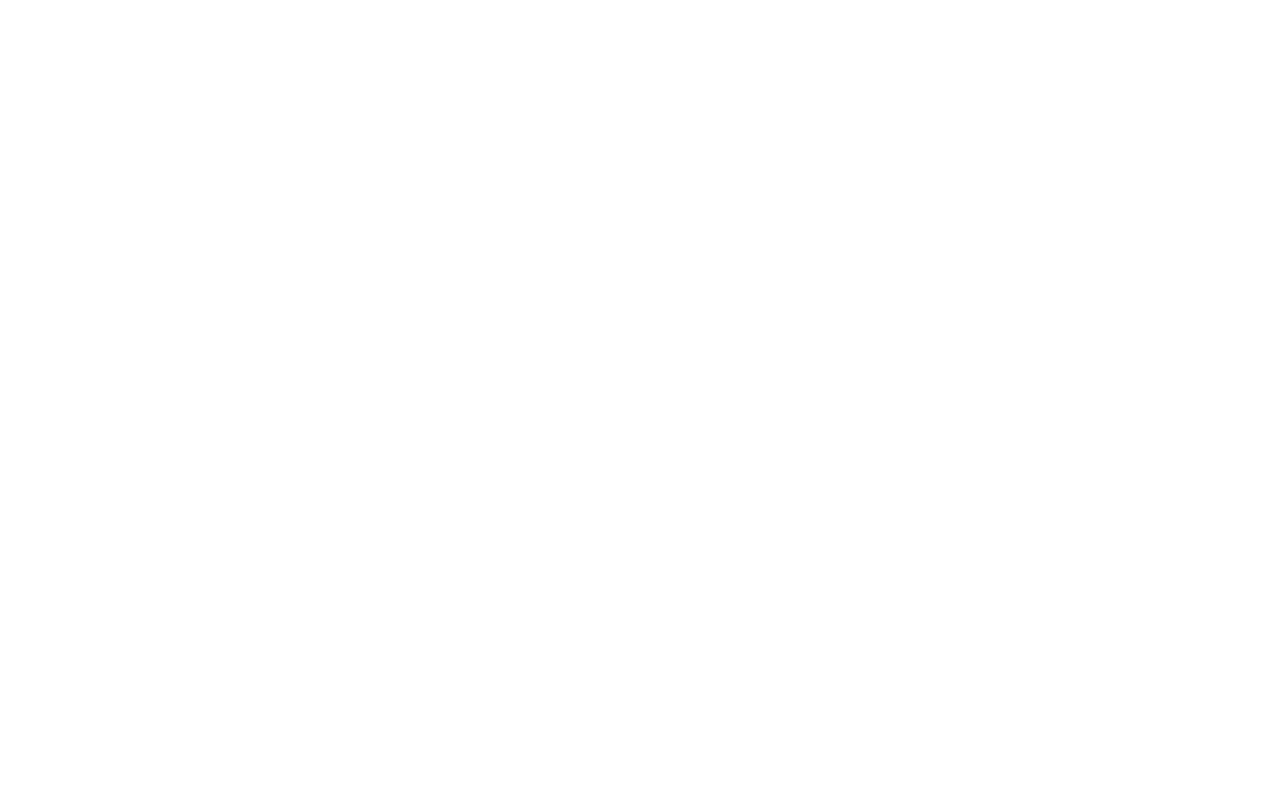
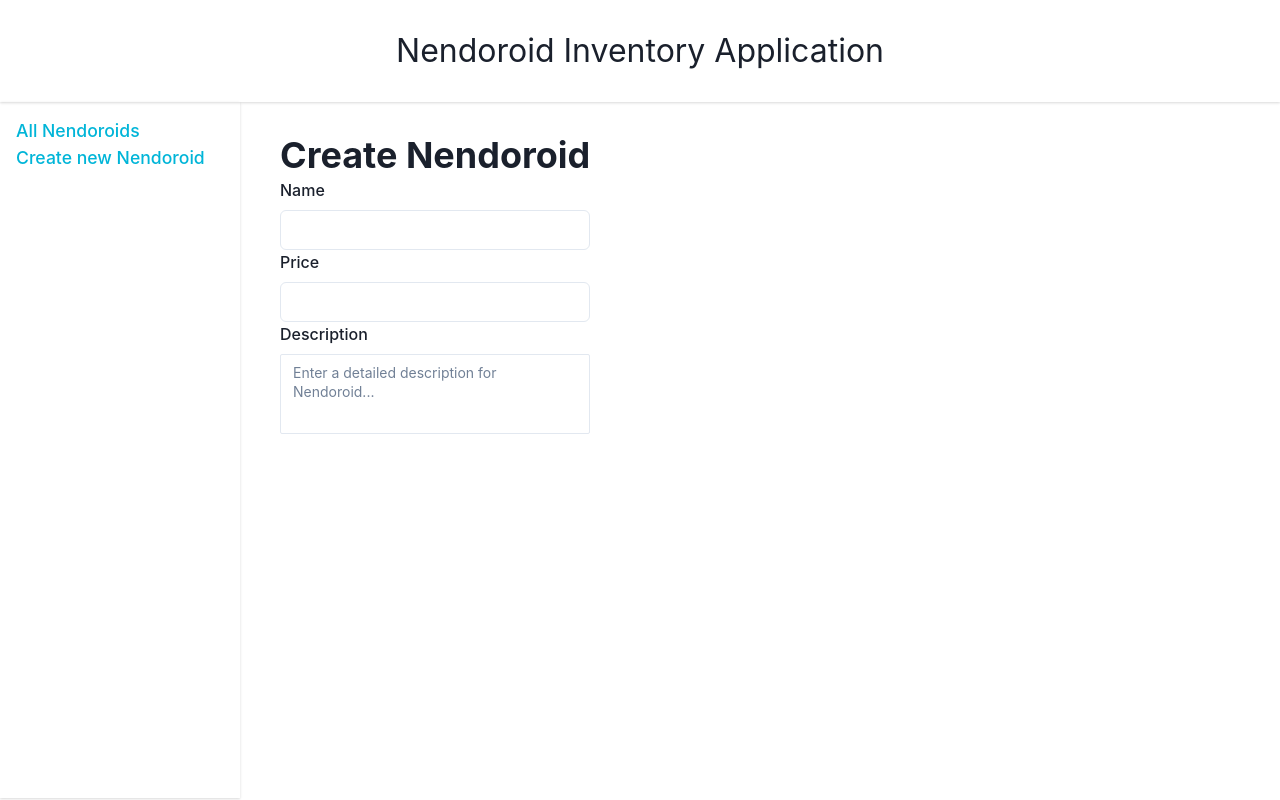
Before and after one commit to v-sudo29/inventory-application, a React (Vite) app in the folder client/: page /create in a window 1280 px wide. Before the commit this address had no page. Built offline with nearby package versions, Linux system fonts and the light colour scheme.

Commit message:
Make Create form UI, update Routes createBrowserRouter

```diff
--- a/client/src/App.tsx
+++ b/client/src/App.tsx
@@ -1,22 +1,33 @@
-import { BrowserRouter, Routes, Route } from 'react-router-dom'
+import {
+  createBrowserRouter,
+  createRoutesFromElements,
+  Route,
+  RouterProvider
+} from 'react-router-dom'
+
 import { ChakraProvider } from '@chakra-ui/react'
 import Layout from './components/Layout'
-import Home from './pages/Home'
+import NendoroidList from './pages/NendoroidList'
+import Create from './pages/Create'
+
+const router = createBrowserRouter(
+  createRoutesFromElements(
+    <Route path='/' element={<Layout/>}>
+      <Route index element={<NendoroidList/>} />
+      <Route path='create' element={<Create/>} />
+    </Route>
+  )
+)
 
 export default function App() {
   return (
     <ChakraProvider>
-      <BrowserRouter>
-        <Routes>
-          <Route path='/' element={<Layout/>}>
-            <Route index element={<Home/>} />
-          </Route>
-        </Routes>
-      </BrowserRouter>
+      <RouterProvider router={router}/>
     </ChakraProvider>
   )
 }
 
+// Reference
 {/* <Route path='/' element={<Layout/>}>
       <Route index element={<Home/>} />
       <Route path='anime-list' element={<AnimeList/>} />
--- a/client/src/components/Sidebar.tsx
+++ b/client/src/components/Sidebar.tsx
@@ -4,8 +4,9 @@
 export default function Sidebar() {
   const styles = {
     'display': 'flex',
-    'justifyContent': 'center',
-    'padding': '1rem'
+    'flexDirection': 'column',
+    'padding': '1rem',
+    'height': '100%'
   }
 
   return (
@@ -16,8 +17,9 @@
       fontSize='1.1rem'
       boxShadow='base'
     >
-      <nav className="nav-links" style={styles}>
-        <NavLink to='/'>Nendoroid List</NavLink>
+      <nav className="nav-links" style={styles as React.CSSProperties}>
+        <NavLink to='/'>All Nendoroids</NavLink>
+        <NavLink to='/create'>Create new Nendoroid</NavLink>
       </nav>
     </Stack>
   )
--- /dev/null
+++ b/client/src/pages/Create.tsx
@@ -0,0 +1,51 @@
+import {
+  Box,
+  Heading,
+  Input,
+  FormControl,
+  FormLabel,
+  FormErrorMessage,
+  Textarea
+ } from "@chakra-ui/react"
+import { Form } from "react-router-dom"
+import { useRef } from "react"
+
+export default function Create() {
+  const nameRef = useRef<HTMLInputElement | null>(null)
+  const priceRef = useRef<HTMLInputElement | null>(null)
+
+  const handleSubmit = (e: React.FormEvent<HTMLFormElement>) => {
+    e.preventDefault()
+  }
+
+  const nameError = nameRef.current?.value === ''
+  const priceError = nameRef.current?.value === ''
+
+  return (
+    <Box maxW='40rem'>
+      <Heading>Create Nendoroid</Heading>
+      <Form onSubmit={(e) => handleSubmit(e)}>
+
+        <FormControl>
+          <FormLabel>Name</FormLabel>
+          <Input ref={nameRef} type='text' name='name'/>
+          {nameError && <FormErrorMessage>Name is required.</FormErrorMessage>}
+          <FormLabel>Price</FormLabel>
+          <Input ref={priceRef} type='number' name='price'/>
+          {priceError && <FormErrorMessage>Name is required.</FormErrorMessage>}
+        </FormControl>
+
+        <FormControl>
+          <FormLabel>Description</FormLabel>
+          <Textarea
+            placeholder="Enter a detailed description for Nendoroid..."
+            name='description'
+            size='sm'
+            resize='none'
+          />
+        </FormControl>
+
+      </Form>
+    </Box>
+  )
+}
--- a/client/src/pages/Home.tsx
+++ b/client/src/pages/NendoroidList.tsx
@@ -1,17 +1,21 @@
 import axios from "axios"
 import { useEffect, useState } from "react"
+import { Heading, HStack } from "@chakra-ui/react"
 import ListCard from "../components/ListCard"
 import NendoroidObject from "../interfaces/NendoroidObject"
 
 // Inventory list
-export default function Home() {
+export default function NendoroidList() {
   const [nendoroidsList, setNendoroidsList] = useState<NendoroidObject[] | null>(null)
   let cards: JSX.Element[] | null = null
 
   useEffect(() => {
-    axios.get('http://localhost:3001/')
+    if (!nendoroidsList) {
+      axios.get('http://localhost:3001/')
       .then(data => setNendoroidsList(data.data))
-  })
+      .catch(err => console.error(err))
+    }
+  }, [nendoroidsList])
 
   if (nendoroidsList) {
     cards = nendoroidsList.map(nendoroid =>
@@ -23,7 +27,8 @@
   }
   return (
     <div>
-      {cards ? <>{cards}</> : '...Loading'}
+      <Heading>Nendoroid List</Heading>
+      {cards ? <HStack gap='2rem' mt='2rem'>{cards}</HStack> : '...Loading'}
     </div>
   )
 }
```
Also changed, not shown: client/src/assets/default-image.jpg (added).
